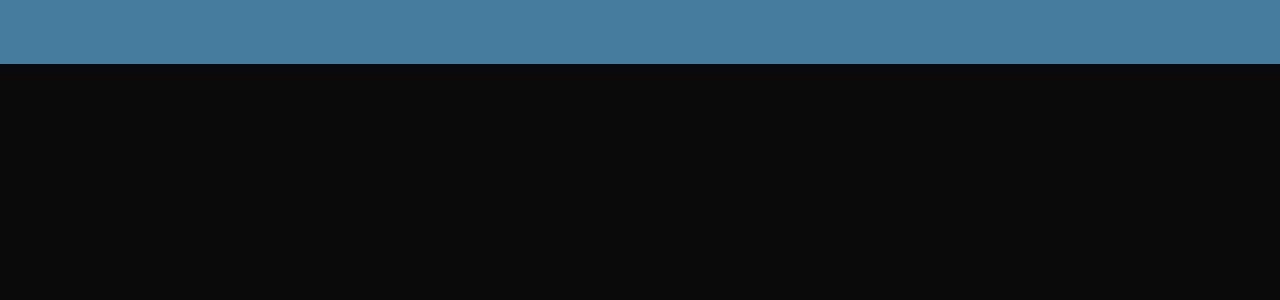
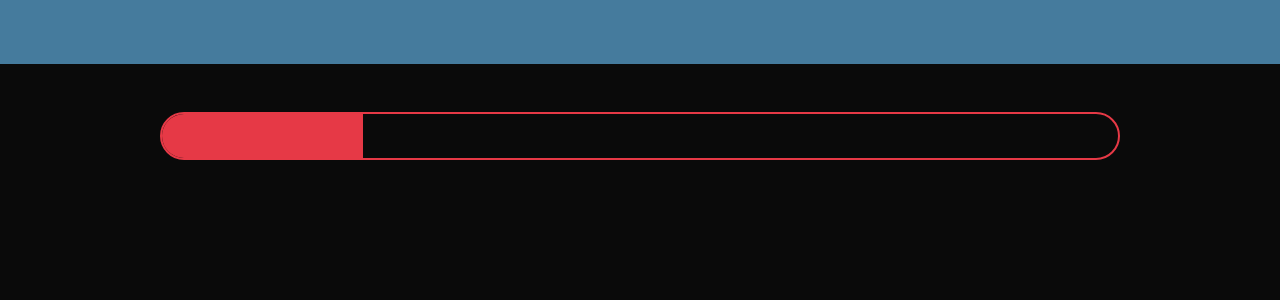
Before and after one commit to GiovanniCrois/french_study_tool, a Next.js app: page /verbsPractice in a window 1280 px wide. Shown: the top 300 px of the page. Built offline with nearby package versions, Linux system fonts and the light colour scheme; a web font is replaced by a local one.

Commit message:
implemented count down bar on verbs practice diretory

```diff
--- a/src/app/components/countDownBar.jsx
+++ b/src/app/components/countDownBar.jsx
@@ -6,23 +6,23 @@ export default function CountDownBar() {
 
   useEffect(() => {
     if (width === 0) {
-      return; // Detener al llegar a cero
+      return;
     }
     const interval = setInterval(() => {
       setWidth((prevWidth) => {
         if (prevWidth <= 0) {
-          clearInterval(interval); // Detener el intervalo cuando llegue a 0
+          clearInterval(interval);
           return 0;
         }
-        return prevWidth - 1; // Disminuir el width en 1% por cada intervalo
+        return prevWidth - 1;
       });
     }, 100);
     return () => clearInterval(interval);
   }, [width]);
   return (
     <>
-      <div className="w-full bg-withe h-24 border-solid border-2 border-[#E63946] rounded-full overflow-hidden">
-        <div style={{ width: width + "%" }} className="bg-[#E63946] h-24"></div>
+      <div className="w-full bg-withe h-12 border-solid border-2 border-[#E63946] rounded-full overflow-hidden">
+        <div style={{ width: width + "%" }} className="bg-[#E63946] h-12"></div>
       </div>
     </>
   );
--- a/src/app/verbsPractice/page.jsx
+++ b/src/app/verbsPractice/page.jsx
@@ -1,3 +1,10 @@
+import CountDownBar from "../components/countDownBar";
 export default function verbsPractice() {
-  return <></>;
+  return (
+    <>
+      <div className="mt-12 w-3/4 flex place-self-center">
+        <CountDownBar />
+      </div>
+    </>
+  );
 }
```
